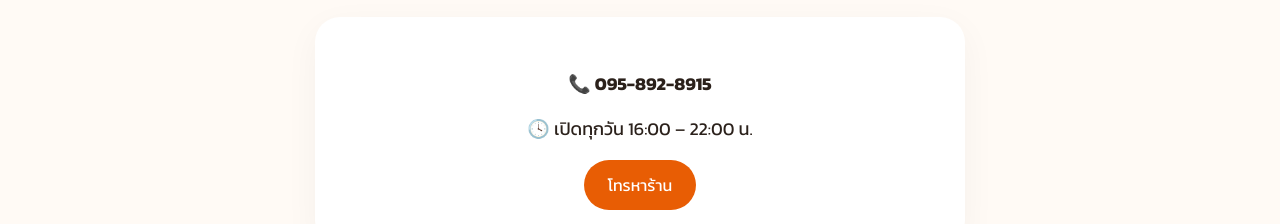
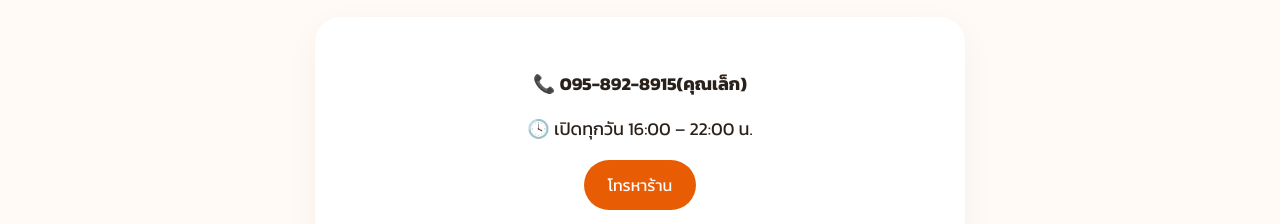
Before and after one commit to nattaweekon05-sys/Testmookrata, a website: page public/index.html in a window 1280 px wide. Shown: the part 1460-1684 px from the top of the page. Drawn offline with Linux system fonts and the light colour scheme; no server answers.

Commit message:
Update index.html

```diff
--- a/public/index.html
+++ b/public/index.html
@@ -41,7 +41,7 @@
 <section id="contact" class="section contact">
   <div class="title"><small>CONTACT</small><h2>ติดต่อร้าน</h2></div>
   <div class="contactBox">
-    <p>📞 <b>095-892-8915</b></p>
+    <p>📞 <b>095-892-8915(คุณเล็ก)</b></p>
     <p>🕓 เปิดทุกวัน 16:00 – 22:00 น.</p>
     <a class="btn" href="tel:0958928915">โทรหาร้าน</a>
   </div>
```
